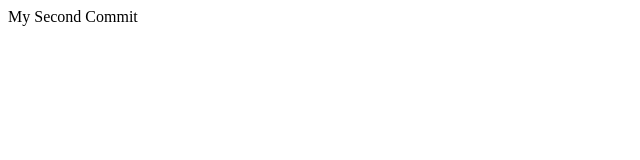
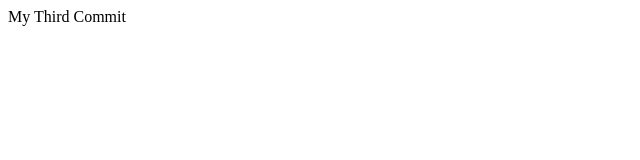
Before and after one commit to madallina/Training, a plain HTML site: page index.html in a window 1280 px wide. Shown: the full height of the page, 0-640 px from the left. Drawn offline with Linux system fonts and the light colour scheme.

Commit message:
Update index.html

```diff
--- a/index.html
+++ b/index.html
@@ -8,7 +8,7 @@
 </head>
 <body>
     <div>
-        My Second Commit
+        My Third Commit
     </div>
 </body>
 </html>
```
